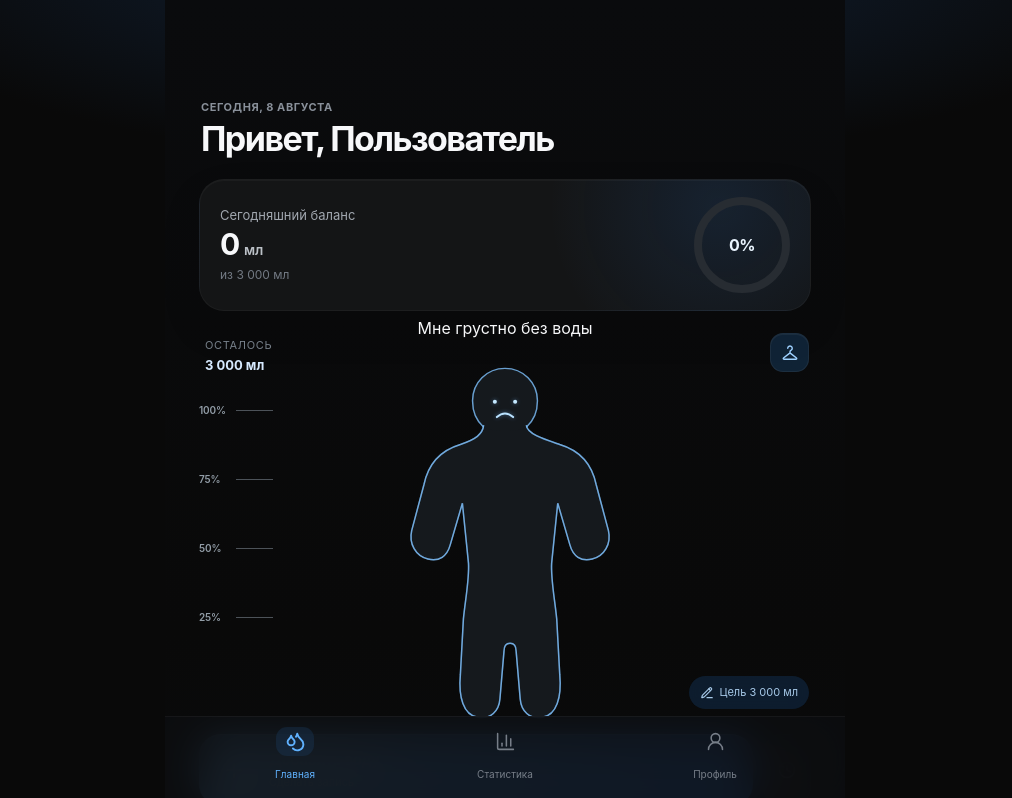
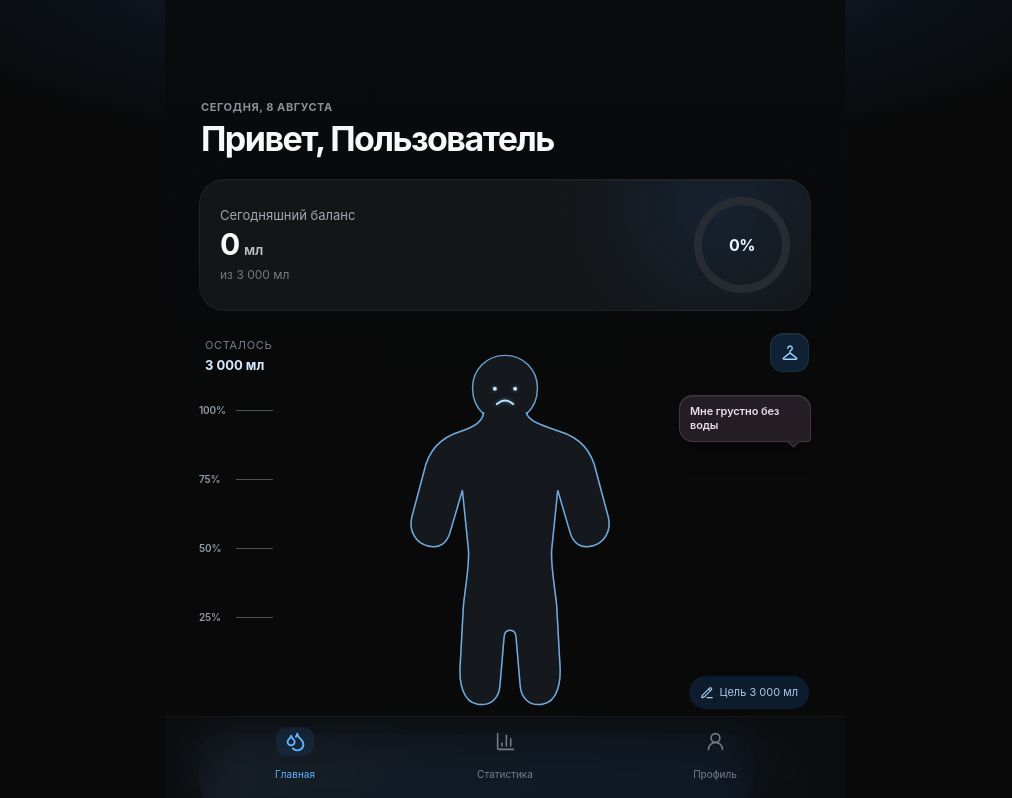
Before and after one commit to egorogarkov34-arch/-2, a React (Vite) app: page / in a window 1280 px wide. Shown: the top 798 px of the page, without its empty margins (135-1147 px from the left). Built offline with nearby package versions, Linux system fonts and the light colour scheme.

Commit message:
Style hydration mood messages

```diff
--- a/src/app/styles.css
+++ b/src/app/styles.css
@@ -38,6 +38,7 @@ h2 { font-size: 17px; letter-spacing: -.025em; margin: 0; }
 .body-metrics { position: absolute; top: 22px; left: 6px; z-index: 2; display: grid; gap: 3px; }
 .body-metrics span { font-size: 11px; color: #77808a; text-transform: uppercase; letter-spacing: .06em; }
 .body-metrics strong { color: #d7eaff; font-size: 13px; }
+.body-message { position: absolute; z-index: 3; top: 80px; right: 0; width: min(132px, 31vw); margin: 0; padding: 8px 10px; border: 1px solid #72bfff3d; border-radius: 14px 14px 4px 14px; background: #142d45e8; box-shadow: 0 10px 24px #00000038, inset 0 1px #c9ebff12; color: #d9efff; font-size: 11px; font-weight: 580; letter-spacing: -.01em; line-height: 1.3; text-align: left; pointer-events: none; }.body-message::after { content: ''; position: absolute; right: 12px; bottom: -5px; width: 9px; height: 9px; border-right: 1px solid #72bfff3d; border-bottom: 1px solid #72bfff3d; background: #142d45e8; transform: rotate(45deg); }.body-message.is-sad { background: #282028e8; border-color: #b28da63d; color: #ebdce7; }.body-message.is-sad::after { background: #282028e8; border-color: #b28da63d; }.body-message.is-joy { background: #133b36e8; border-color: #70e0c53d; color: #d3fff5; }.body-message.is-joy::after { background: #133b36e8; border-color: #70e0c53d; }
 .body-water-wrap { width: min(100%, 284px); height: 385px; position: relative; display: grid; place-items: center; contain: layout style; isolation: isolate; }
 .body-water { height: 100%; width: auto; overflow: visible; transform: translateZ(0); }
 .water-level, .water-wave { transform-box: fill-box; transform-origin: center; will-change: transform; }
```
